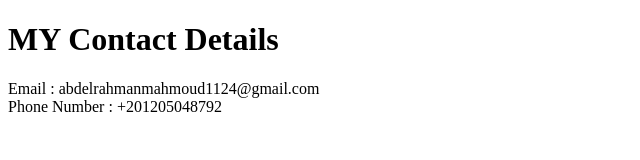
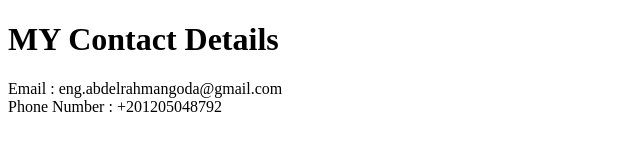
Before and after one commit to abdelrahmangoda/HTML-Resume, a plain HTML site: page ContactMe.html in a window 1280 px wide. Shown: the full height of the page, 0-640 px from the left. Drawn offline with Linux system fonts and the light colour scheme.

Commit message:
Update ContactMe.html

```diff
--- a/ContactMe.html
+++ b/ContactMe.html
@@ -5,7 +5,7 @@
     <h1>MY Contact Details</h1>
 </head>
 <body>
-    Email : abdelrahmanmahmoud1124@gmail.com
+    Email : eng.abdelrahmangoda@gmail.com
     <br>
     Phone Number : +201205048792
 </body>
```
